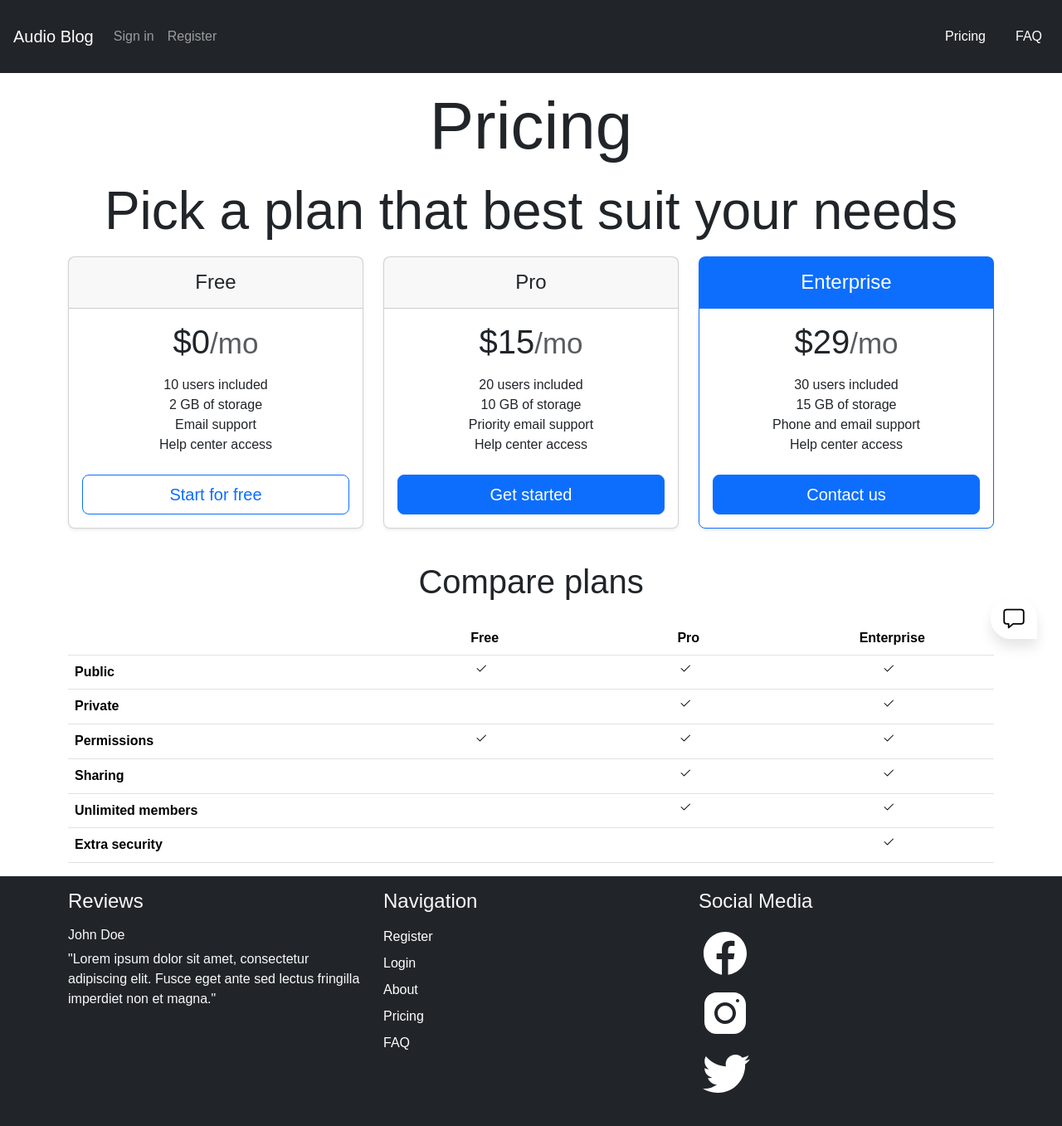
After one commit to benterkidhiaeddine/audio-blog, a Flask app: page /pricing in a window 1280 px wide. The commit adds this page. Shown: the whole page at 83% size. Run offline with Flask 3, Linux system fonts and the light colour scheme; lists and menus that the app fills with data are empty.

Commit message:
Add new pricing page , fix navigation

```diff
--- a/app/routes.py
+++ b/app/routes.py
@@ -227,6 +227,16 @@ def search():
     return render_template("listen.html",form = form , title = title)
 
 
+#other pages routes
+@app.route("/pricing")
+def pricing():
+    title = "Pricing"
+    return render_template('pricing.html', title = title)
+
+@app.route('/faq')
+def faq():
+    title = "FAQ"
+    return render_template('faq.html')
 
 #route for returning the chat bot response to the user ------------------------------------------------------------------------------------------------------------------------------------
 @app.route("/predict",methods =['POST'])
--- a/app/static/layout.css
+++ b/app/static/layout.css
@@ -7,3 +7,20 @@
 .footer-links:hover{
     text-decoration: underline;
 }
+
+.other-links {
+    display: flex;
+    margin-left: auto;
+    gap: 20px;
+
+}
+
+
+
+
+@media only screen and  (max-width:991px){
+    .other-links{
+        display: block;
+        margin-left: 0;
+    }
+}
--- a/app/templates/layout.html
+++ b/app/templates/layout.html
@@ -33,7 +33,7 @@
             <span class="navbar-toggler-icon"></span>
           </button>
           <div class="collapse navbar-collapse" id="navbarNavAltMarkup">
-            <div class="navbar-nav justify-content-between">
+            <div class="navbar-nav d-flex w-100">
 
                   {% if current_user.is_authenticated %}
                   <a class="nav-link active " aria-current="page" href="{{url_for('index')}}">Home</a>
@@ -44,6 +44,13 @@
                   <a class="nav-link" href="{{url_for('login')}}">Sign in </a>
                   <a class="nav-link" href="{{url_for('register')}}">Register</a>
                   {% endif %}
+
+
+                  <div class="other-links">
+                    <a class="nav-link active  " aria-current="page" href="{{url_for('pricing')}}">Pricing</a>
+                    <a class="nav-link active " aria-current="page" href="{{url_for('faq')}}">FAQ</a>
+                  </div>
+
 
             </div>
           </div>
@@ -124,8 +131,8 @@
             <li class="mb-2"><a  class="footer-links" href="{{url_for('login')}}">Login</a></li>
             {% endif %}
             <li class="mb-2" ><a class="footer-links" href="#">About</a></li>
-            <li class="mb-2"><a class="footer-links" href="#">Pricing</a></li>
-            <li class="mb-2"><a class="footer-links" href="#">FAQ</a></li>
+            <li class="mb-2"><a class="footer-links" href="{{url_for('pricing')}}">Pricing</a></li>
+            <li class="mb-2"><a class="footer-links" href="{{url_for('faq')}}">FAQ</a></li>
           </ul>
         </div>
         <div class="col-md-4">
--- /dev/null
+++ b/app/templates/pricing.html
@@ -0,0 +1,130 @@
+{% extends 'layout.html' %}
+
+{% block content %}
+
+
+<div class="container">
+    <h1 class="text-center mb-3 display-1">{{title}}</h1>
+    <p class="text-center mb-3 display-3">Pick a plan that best suit your needs </p>
+    <main>
+        <div class="row row-cols-1 row-cols-md-3 mb-3 text-center">
+          <div class="col">
+            <div class="card mb-4 rounded-3 shadow-sm">
+              <div class="card-header py-3">
+                <h4 class="my-0 fw-normal">Free</h4>
+              </div>
+              <div class="card-body">
+                <h1 class="card-title pricing-card-title">$0<small class="text-muted fw-light">/mo</small></h1>
+                <ul class="list-unstyled mt-3 mb-4">
+                  <li>10 users included</li>
+                  <li>2 GB of storage</li>
+                  <li>Email support</li>
+                  <li>Help center access</li>
+                </ul>
+                <button type="button" class="w-100 btn btn-lg btn-outline-primary">Start for free</button>
+              </div>
+            </div>
+          </div>
+          <div class="col">
+            <div class="card mb-4 rounded-3 shadow-sm">
+              <div class="card-header py-3">
+                <h4 class="my-0 fw-normal">Pro</h4>
+              </div>
+              <div class="card-body">
+                <h1 class="card-title pricing-card-title">$15<small class="text-muted fw-light">/mo</small></h1>
+                <ul class="list-unstyled mt-3 mb-4">
+                  <li>20 users included</li>
+                  <li>10 GB of storage</li>
+                  <li>Priority email support</li>
+                  <li>Help center access</li>
+                </ul>
+                <button type="button" class="w-100 btn btn-lg btn-primary">Get started</button>
+              </div>
+            </div>
+          </div>
+          <div class="col">
+            <div class="card mb-4 rounded-3 shadow-sm border-primary">
+              <div class="card-header py-3 text-white bg-primary border-primary">
+                <h4 class="my-0 fw-normal">Enterprise</h4>
+              </div>
+              <div class="card-body">
+                <h1 class="card-title pricing-card-title">$29<small class="text-muted fw-light">/mo</small></h1>
+                <ul class="list-unstyled mt-3 mb-4">
+                  <li>30 users included</li>
+                  <li>15 GB of storage</li>
+                  <li>Phone and email support</li>
+                  <li>Help center access</li>
+                </ul>
+                <button type="button" class="w-100 btn btn-lg btn-primary">Contact us</button>
+              </div>
+            </div>
+          </div>
+        </div>
+
+        <h2 class="display-6 text-center mb-4">Compare plans</h2>
+
+        <div class="table-responsive">
+          <table class="table text-center">
+            <thead>
+              <tr>
+                <th style="width: 34%;"></th>
+                <th style="width: 22%;">Free</th>
+                <th style="width: 22%;">Pro</th>
+                <th style="width: 22%;">Enterprise</th>
+              </tr>
+            </thead>
+            <tbody>
+              <tr>
+                <th scope="row" class="text-start">Public</th>
+                <td><svg class="bi" width="24" height="24"><use xlink:href="#check"></use></svg></td>
+                <td><svg class="bi" width="24" height="24"><use xlink:href="#check"></use></svg></td>
+                <td><svg class="bi" width="24" height="24"><use xlink:href="#check"></use></svg></td>
+              </tr>
+              <tr>
+                <th scope="row" class="text-start">Private</th>
+                <td></td>
+                <td><svg class="bi" width="24" height="24"><use xlink:href="#check"></use></svg></td>
+                <td><svg class="bi" width="24" height="24"><use xlink:href="#check"></use></svg></td>
+              </tr>
+            </tbody>
+
+            <tbody>
+              <tr>
+                <th scope="row" class="text-start">Permissions</th>
+                <td><svg class="bi" width="24" height="24"><use xlink:href="#check"></use></svg></td>
+                <td><svg class="bi" width="24" height="24"><use xlink:href="#check"></use></svg></td>
+                <td><svg class="bi" width="24" height="24"><use xlink:href="#check"></use></svg></td>
+              </tr>
+              <tr>
+                <th scope="row" class="text-start">Sharing</th>
+                <td></td>
+                <td><svg class="bi" width="24" height="24"><use xlink:href="#check"></use></svg></td>
+                <td><svg class="bi" width="24" height="24"><use xlink:href="#check"></use></svg></td>
+              </tr>
+              <tr>
+                <th scope="row" class="text-start">Unlimited members</th>
+                <td></td>
+                <td><svg class="bi" width="24" height="24"><use xlink:href="#check"></use></svg></td>
+                <td><svg class="bi" width="24" height="24"><use xlink:href="#check"></use></svg></td>
+              </tr>
+              <tr>
+                <th scope="row" class="text-start">Extra security</th>
+                <td></td>
+                <td></td>
+                <td><svg class="bi" width="24" height="24"><use xlink:href="#check"></use></svg></td>
+              </tr>
+            </tbody>
+          </table>
+        </div>
+      </main>
+</div>
+
+
+<!--reference for the check display-->
+<svg style = "display: none;" xmlns="http://www.w3.org/2000/svg" width="16" height="16" fill="currentColor" class="bi bi-check2" viewBox="0 0 16 16">
+    <path id="check" d="M13.854 3.646a.5.5 0 0 1 0 .708l-7 7a.5.5 0 0 1-.708 0l-3.5-3.5a.5.5 0 1 1 .708-.708L6.5 10.293l6.646-6.647a.5.5 0 0 1 .708 0z"/>
+</svg>
+
+
+
+{% endblock %}
```
Also changed, not shown: app/templates/faq.html (added, +7 -0 lines).
